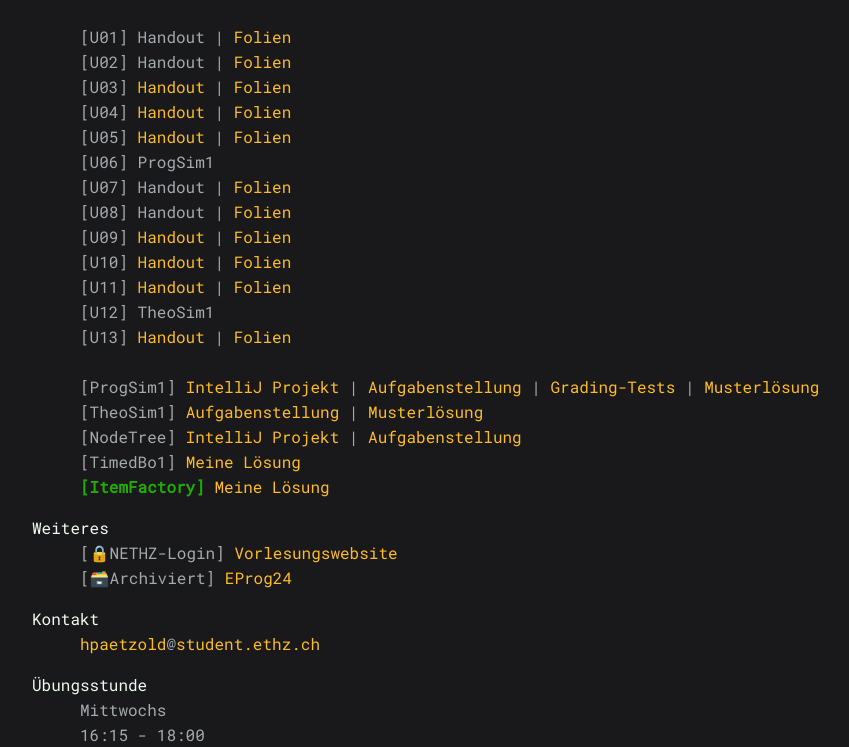
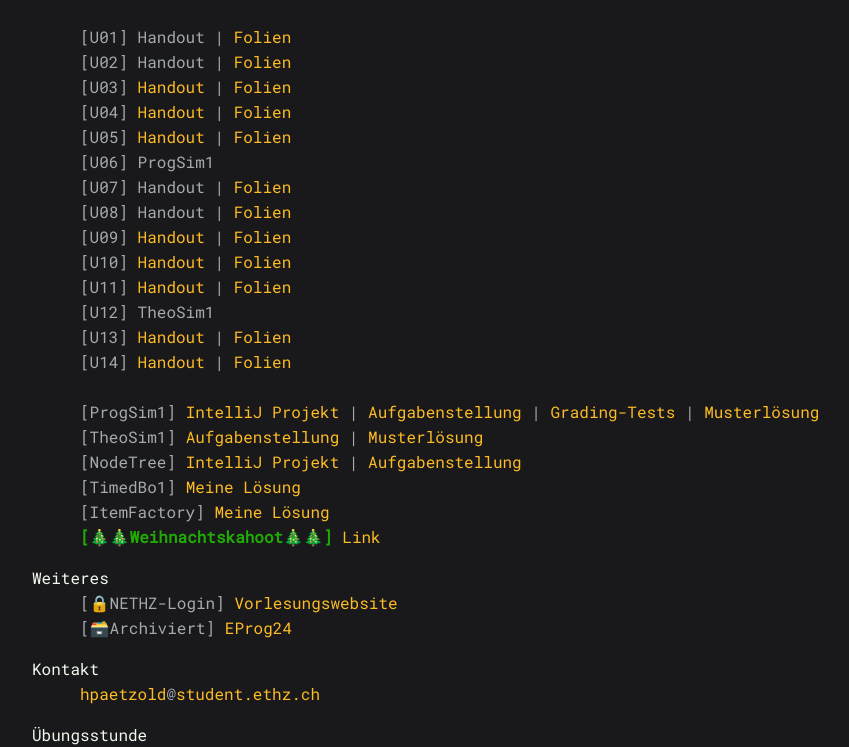
Before and after one commit to HenrikPaetzold/HenrikPaetzold.github.io, a plain HTML site: page index.html in a window 1280 px wide. Shown: the part 464-1211 px from the top of the page, without its empty margins (60-909 px from the left). Drawn offline with Linux system fonts and the light colour scheme.

Commit message:
add christmas kahoot link & u14

```diff
--- a/index.html
+++ b/index.html
@@ -17,7 +17,7 @@
     <div class="section prevent-select" id="border">
         <div class="section" id="all-of-it">
                 <div class="section callout" id="title">
-                    <a id="title_text" class="nolink">Willkommen</a><a class="nolink" id="sel"></a><span id="t1" class="typing">_</span>
+                    <a id="title_text" class="nolink">Viel Glück 🍀🍀</a><a class="nolink" id="sel"></a><span id="t1" class="typing">_</span>
                 </div> <!-- title -->
 
                 <div class="section" id="subtitle">
@@ -88,6 +88,9 @@
                         <li>
                             [U13] <a target="_blank" rel="noopener noreferrer" href="downloads/eprog25/additional_material/Handout13.zip">Handout </a> | <a target="_blank" rel="noopener noreferrer" href="downloads/eprog25/u13.pdf">Folien</a>
                         </li>
+                        <li>
+                            [U14] <a target="_blank" rel="noopener noreferrer">Handout </a> | <a target="_blank" rel="noopener noreferrer" href="downloads/eprog25/u14.pdf">Folien</a>
+                        </li>
                     </ul>
 
                     <br>
@@ -107,7 +110,10 @@
                             <span>[TimedBo1]</span> <a target="_blank" rel="noopener noreferrer" href="downloads/eprog25/additional_material/hpaetzold_[Game].zip">Meine Lösung</a>
                         </li>
                         <li>
-                            <span class="pulsating-text green">[ItemFactory]</span> <a target="_blank" rel="noopener noreferrer" href="downloads/eprog25/additional_material/ItemFactorySol.zip">Meine Lösung</a>
+                            <span >[ItemFactory]</span> <a target="_blank" rel="noopener noreferrer" href="downloads/eprog25/additional_material/ItemFactorySol.zip">Meine Lösung</a>
+                        </li>
+                        <li>
+                            <span class="pulsating-text green">[🎄🎄Weihnachtskahoot🎄🎄]</span> <a target="_blank" rel="noopener noreferrer" href="https://create.kahoot.it/details/19c77801-a62d-4aad-bcb5-9cc9fa47b38f?drawer=">Link</a>
                         </li>
                     </ul>
 
```
Also changed, not shown: 2 other files.
